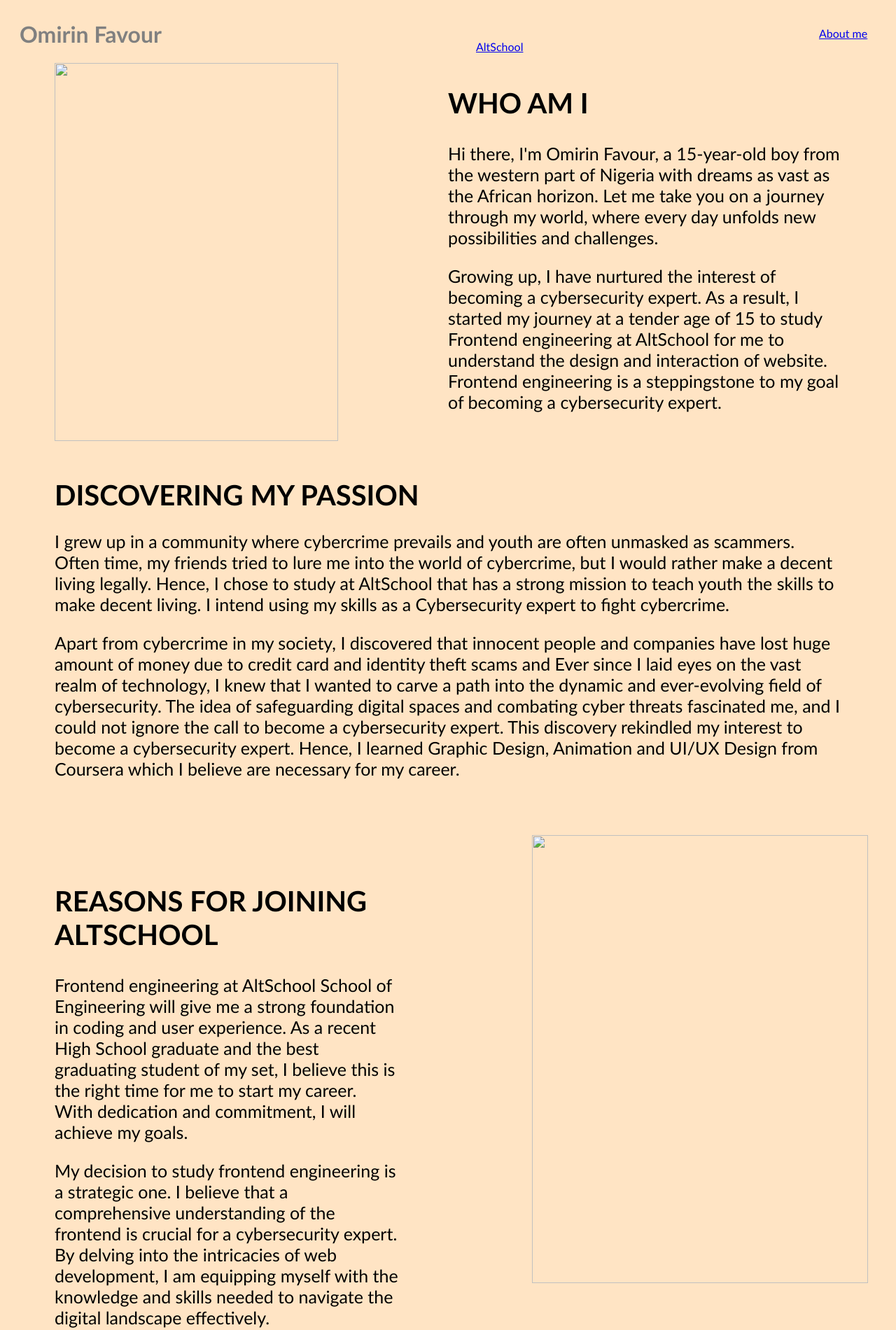
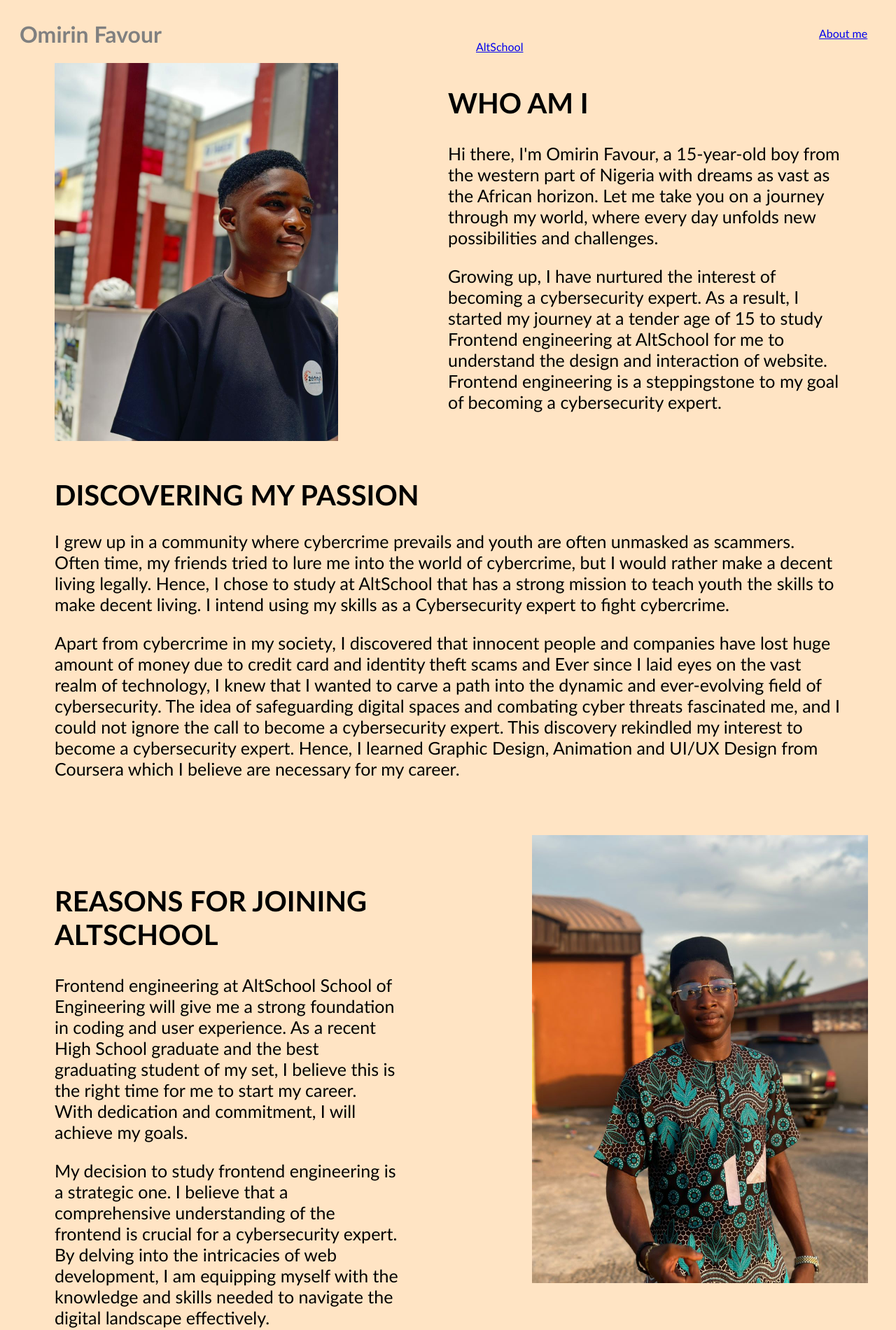
Before and after one commit to Modred14/About_me, a plain HTML site: page index.html in a window 1280 px wide. Shown: the top 1900 px of the page at 70% size. Drawn offline with Linux system fonts and the light colour scheme.

Commit message:
Update index.html

```diff
--- a/index.html
+++ b/index.html
@@ -16,7 +16,7 @@
     </header>
     <main class="main1">
         <section class="section1">
-            <img class="logo1" src="./assets/images/1699576376004.jpg">
+            <img class="logo1" src="./1699576376004.jpg">
         </section>
         <section class="section2">
             <h1 class="subheading1">WHO AM I</h1>
@@ -40,7 +40,7 @@
             <p class="paragraph2">My decision to study frontend engineering is a strategic one. I believe that a comprehensive understanding of the frontend is crucial for a cybersecurity expert. By delving into the intricacies of web development, I am equipping myself with the knowledge and skills needed to navigate the digital landscape effectively. </p>
         </section>
         <section class="section1">
-            <img class="logo2" src="./assets/images/1703238837279.jpg">
+            <img class="logo2" src="./1703238837279.jpg">
         </section>
     </main>
     <main class="main2">
@@ -50,7 +50,7 @@
     </main>
     <main class="main1">
         <section class="section1">
-            <img class="logo1" src="./assets/images/1703328189146.jpg">
+            <img class="logo1" src="./1703328189146.jpg">
         </section>
         <section class="section2">
             <h1 class="subheading1">THE FUTURE UNFOLDS</h1>
```
